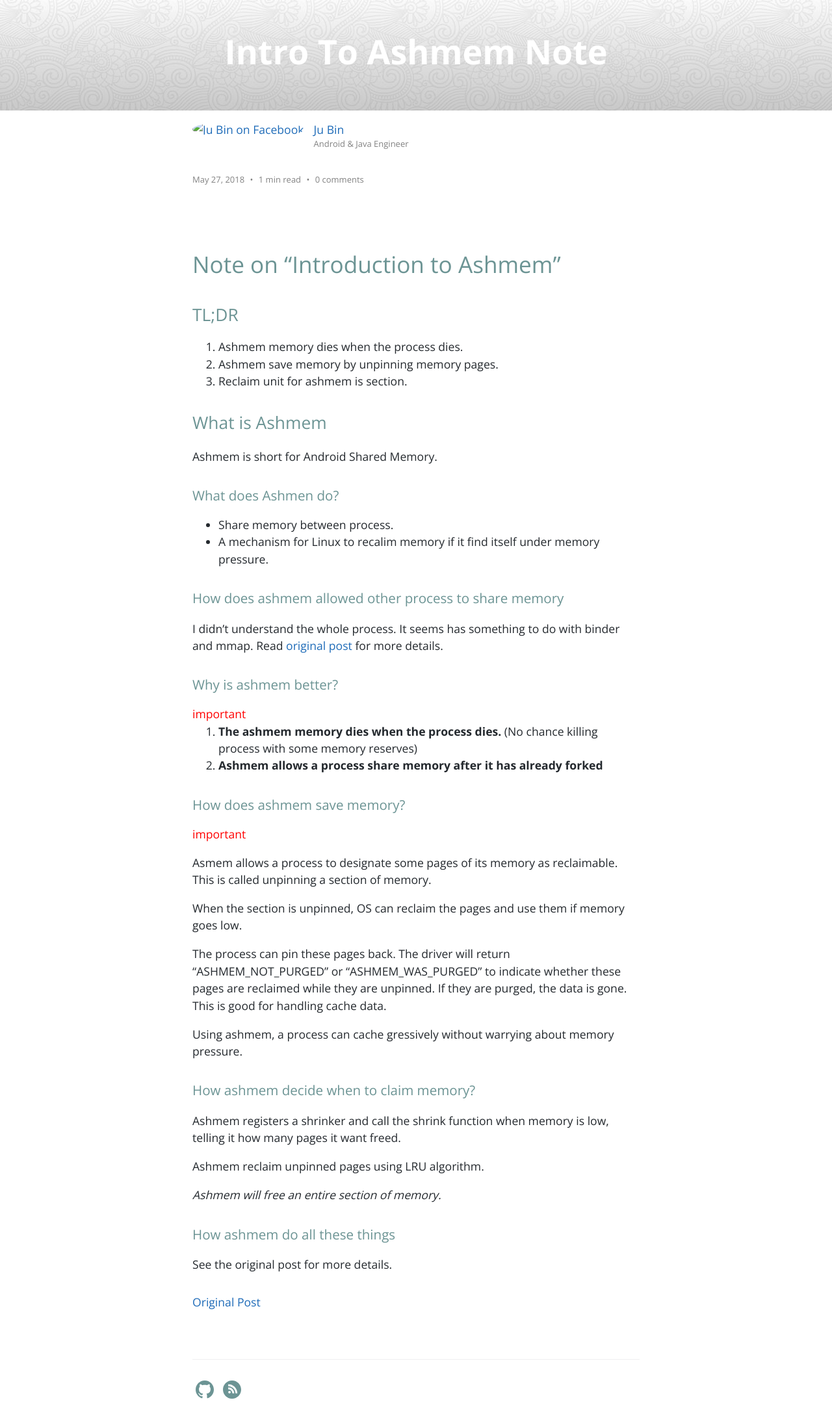
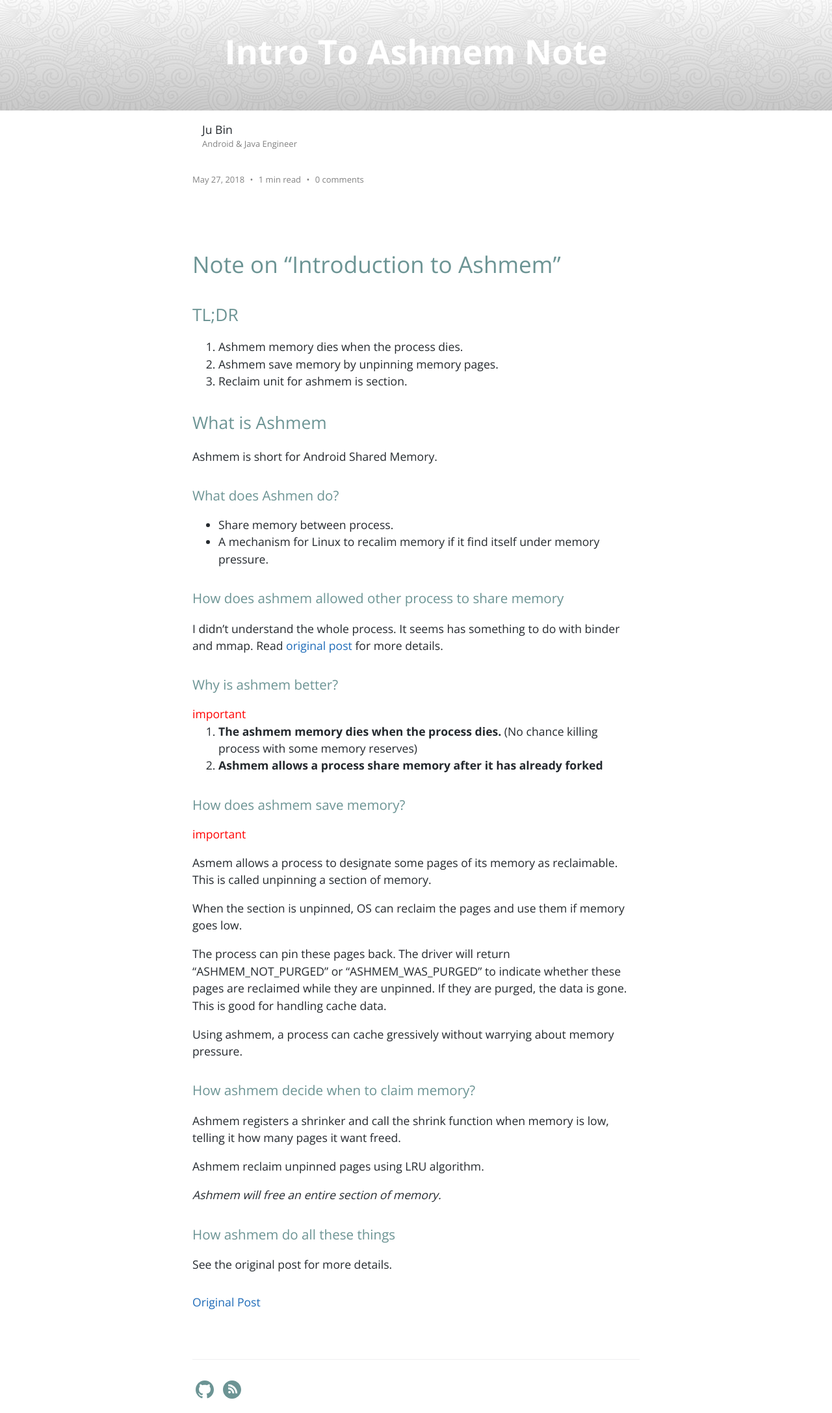
Before and after one commit to jubincn/jubincn.github.io, a Jekyll site: the page built from _posts/articles/en/2018-05-27-intro-to-ashmem-note.md, in a window 1280 px wide. Shown: the whole page at 65% size. Built offline with Jekyll 4.4.1, drawn with Linux system fonts in a browser that asks for light colours; our own code applies the rules of GitHub Pages for plain Markdown files.

Commit message:
remove fb

```diff
--- a/_includes/article-author-bio-small.html
+++ b/_includes/article-author-bio-small.html
@@ -5,18 +5,18 @@
 
 {% if page_author_name %}
 <div class="author-article">
-  <div class="author-picture">
+  <!-- <div class="author-picture">
     <a href="https://www.facebook.com/{{ page_author_id }}" target="_blank">
       <img src="{{ page_author_picture }}" class="author-image" alt="{{ page_author_name }} {{ site.t[page.lang].on-word }} Facebook">
     </a>
-  </div>
+  </div> -->
 
   <div class="author-bio">
-    <a href="https://www.facebook.com/{{ page_author_id }}" target="_blank">
+    <!-- <a href="https://www.facebook.com/{{ page_author_id }}" target="_blank"> -->
       <span itemprop="author" itemscope itemtype="http://schema.org/Person"><span itemprop="name">
         {{ page_author_name }}
       </span></span>
-    </a>
+    <!-- </a> -->
     <div class="post-meta-list">{{ page_author_short_bio }}</div>
   </div>
 </div>
```
Also changed, not shown: 1 other file.
